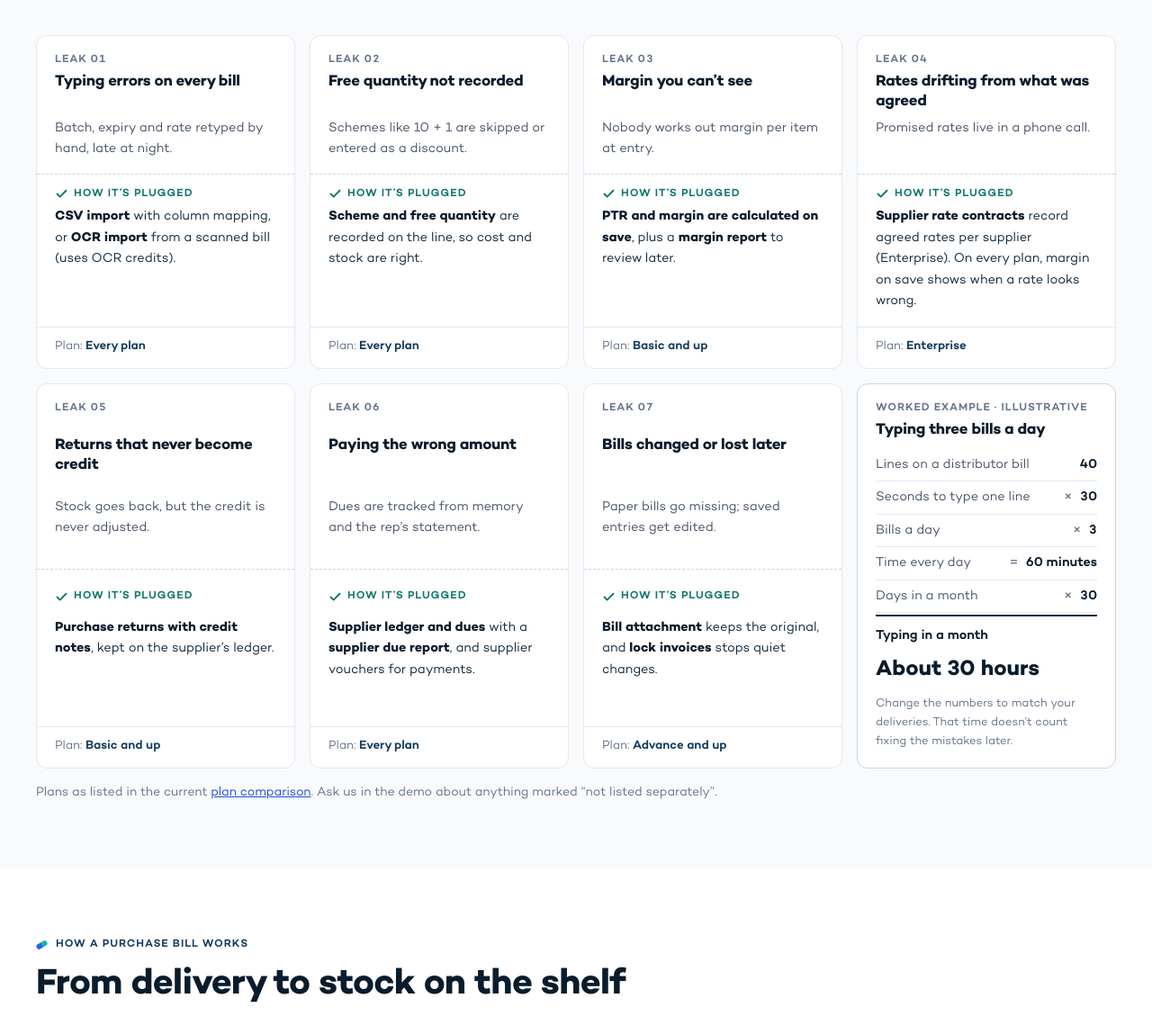
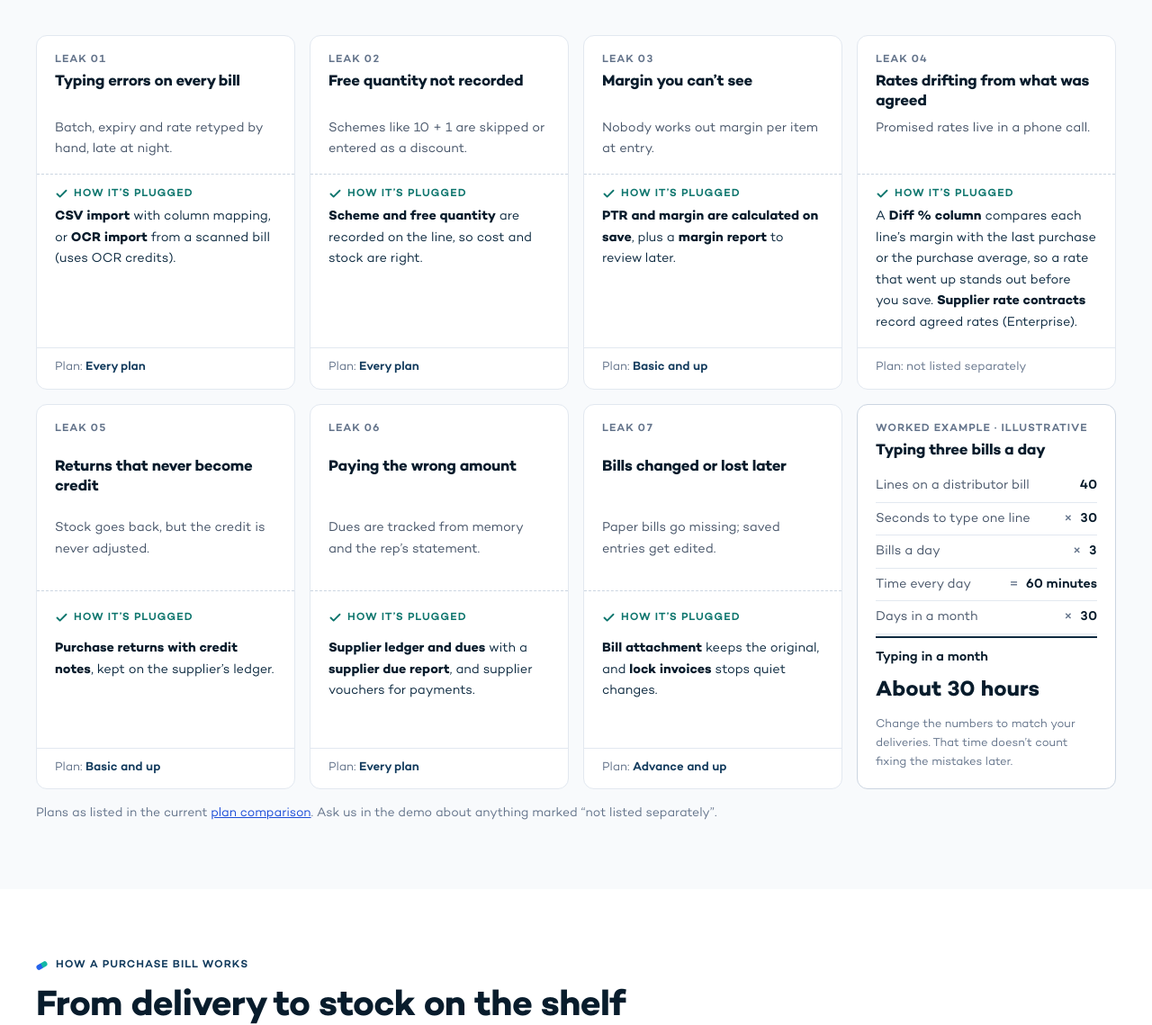
Before and after one commit to dhrumilBS/pharmacy, a PHP site: page /pharmacy/features/purchase.php in a window 1280 px wide. Shown: the part 2670-3809 px from the top of the page at 90% size. Run offline with PHP 8.4, Linux system fonts and the light colour scheme; data that the repository does not hold is empty.

Commit message:
Describe Diff % margin check on purchase copy

```diff
--- a/blog/check-distributor-bill.php
+++ b/blog/check-distributor-bill.php
@@ -1,6 +1,6 @@
 <?php
 /* Blog post. Facts: §0 purchase (CSV/OCR import, scheme & free qty, PTR and margin on save, credit notes,
-   supplier ledger). There is no rate-difference alert in the app: don't imply one. */
+   supplier ledger). The purchase grid's Diff % column compares margin with the last purchase or purchase average (seen in the app 15 Oct 2026); there is no pop-up rate alert. */
 require __DIR__ . '/../partials/blog.php';
 require_once __DIR__ . '/../partials/pricing-data.php';
 $rc = feature_plan_label('feat_supplier_rate_contract');
@@ -34,7 +34,7 @@ blog_start('check-distributor-bill');
 
 <h2>3. The rate is what you agreed</h2>
 <p>Compare the rate (PTR) with the last bill from the same distributor. The margin shown when you save is a quick sense check: if a fast mover’s margin suddenly looks thin, look at the rate before you save.</p>
-<?= bk_note('note', 'Rates aren’t compared for you automatically', '<p>The software works out PTR and margin on save, but it doesn’t raise an alert when a rate differs from last time. Glancing at the margin is the habit that catches it.' . ($rc ? ' On ' . e($rc) . ', supplier rate contracts record agreed rates per supplier.' : '') . '</p>') ?>
+<?= bk_note('tip', 'Read the Diff % column', '<p>The purchase screen has a Diff % column that compares each line’s margin with your last purchase, or with the purchase average. A negative number means you now earn less on that item than last time: check the rate before you save. It isn’t a pop-up alert, so make glancing at it a habit.' . ($rc ? ' On ' . e($rc) . ', supplier rate contracts record agreed rates per supplier.' : '') . '</p>') ?>
 
 <h2>4. MRP is per strip or per pack, the way you sell</h2>
 <p>If you sell by the strip, the MRP on the line should be per strip. A pack MRP entered as a strip MRP shows up at the counter as a price that’s ten times too high.</p>
--- a/features/purchase.php
+++ b/features/purchase.php
@@ -1,6 +1,6 @@
 <?php
 /* Feature page: Purchase & suppliers. Data only; layout in partials/feature-page.php.
-   Facts: PHARMACY-ICP-AND-UX-STRATEGY.md §0 (purchase). Don't claim rate-difference alerts (not in the app).
+   Facts: PHARMACY-ICP-AND-UX-STRATEGY.md §0 (purchase). The purchase grid has a Diff % column (margin vs last purchase or purchase average; seen in the app 15 Oct 2026). Don't claim a pop-up rate alert.
    Plan badges come live from the pricing API. */
 require_once __DIR__ . '/../partials/config.php';
 require_once __DIR__ . '/../partials/pricing-data.php';
@@ -40,7 +40,7 @@ $fp = [
       ['Typing errors on every bill', 'Batch, expiry and rate retyped by hand, late at night.', '<b>CSV import</b> with column mapping, or <b>OCR import</b> from a scanned bill (uses OCR credits).', 'feat_csv_import'],
       ['Free quantity not recorded', 'Schemes like 10 + 1 are skipped or entered as a discount.', '<b>Scheme and free quantity</b> are recorded on the line, so cost and stock are right.', null, 'Every plan'],
       ['Margin you can’t see', 'Nobody works out margin per item at entry.', '<b>PTR and margin are calculated on save</b>, plus a <b>margin report</b> to review later.', 'feat_margin_report'],
-      ['Rates drifting from what was agreed', 'Promised rates live in a phone call.', ($rc ? '<b>Supplier rate contracts</b> record agreed rates per supplier (' . e($rc) . '). ' : '') . 'On every plan, margin on save shows when a rate looks wrong.', 'feat_supplier_rate_contract'],
+      ['Rates drifting from what was agreed', 'Promised rates live in a phone call.', 'A <b>Diff % column</b> compares each line’s margin with the last purchase or the purchase average, so a rate that went up stands out before you save.' . ($rc ? ' <b>Supplier rate contracts</b> record agreed rates (' . e($rc) . ').' : ''), null],
       ['Returns that never become credit', 'Stock goes back, but the credit is never adjusted.', '<b>Purchase returns with credit notes</b>, kept on the supplier’s ledger.', 'feat_purchase_credit_note'],
       ['Paying the wrong amount', 'Dues are tracked from memory and the rep’s statement.', '<b>Supplier ledger and dues</b> with a <b>supplier due report</b>, and supplier vouchers for payments.', 'feat_supplier_due_report'],
       ['Bills changed or lost later', 'Paper bills go missing; saved entries get edited.', '<b>Bill attachment</b> keeps the original, and <b>lock invoices</b> stops quiet changes.', 'feat_bill_attachment'],
@@ -103,7 +103,7 @@ $fp = [
     ['Do I have to type every distributor bill?', 'No. Import the bill as a CSV file, or scan a printed bill with OCR import (uses OCR credits). You can still type a bill by hand when needed.', true],
     ['Do I map the CSV columns every time?', 'No. Map the distributor’s columns once, then import their bills.', true],
     ['Does it record scheme and free quantity?', 'Yes. Scheme and free quantity are recorded on the purchase line, and PTR and margin are worked out when you save.', true],
-    ['Does it alert me when a rate is different from last time?', 'Not as an automatic alert. Margin is shown when you save the bill, and ' . ($rc ? 'on ' . e($rc) . ' you can record agreed rates per supplier with rate contracts.' : 'you can compare rates in the margin report.'), true],
+    ['Does it show when a rate is different from last time?', 'Yes, on the purchase screen. A Diff % column compares each line’s margin with the last purchase (or the purchase average, your choice), so a line where you now earn less stands out before you save. It isn’t a pop-up alert.' . ($rc ? ' On ' . e($rc) . ' you can also record agreed rates per supplier with rate contracts.' : ''), true],
     ['How do I track what I owe each supplier?', 'Each supplier has a ledger with bills, returns, payments and dues, plus a supplier due report.', true],
     ['How much does OCR import cost?', 'OCR import uses OCR credits. Each plan includes some, and you can buy more as an add-on. See <a href="' . url('pricing') . '">pricing</a>.', true],
   ],
```
Also changed, not shown: CLAUDE.md (+1 -1 lines).
